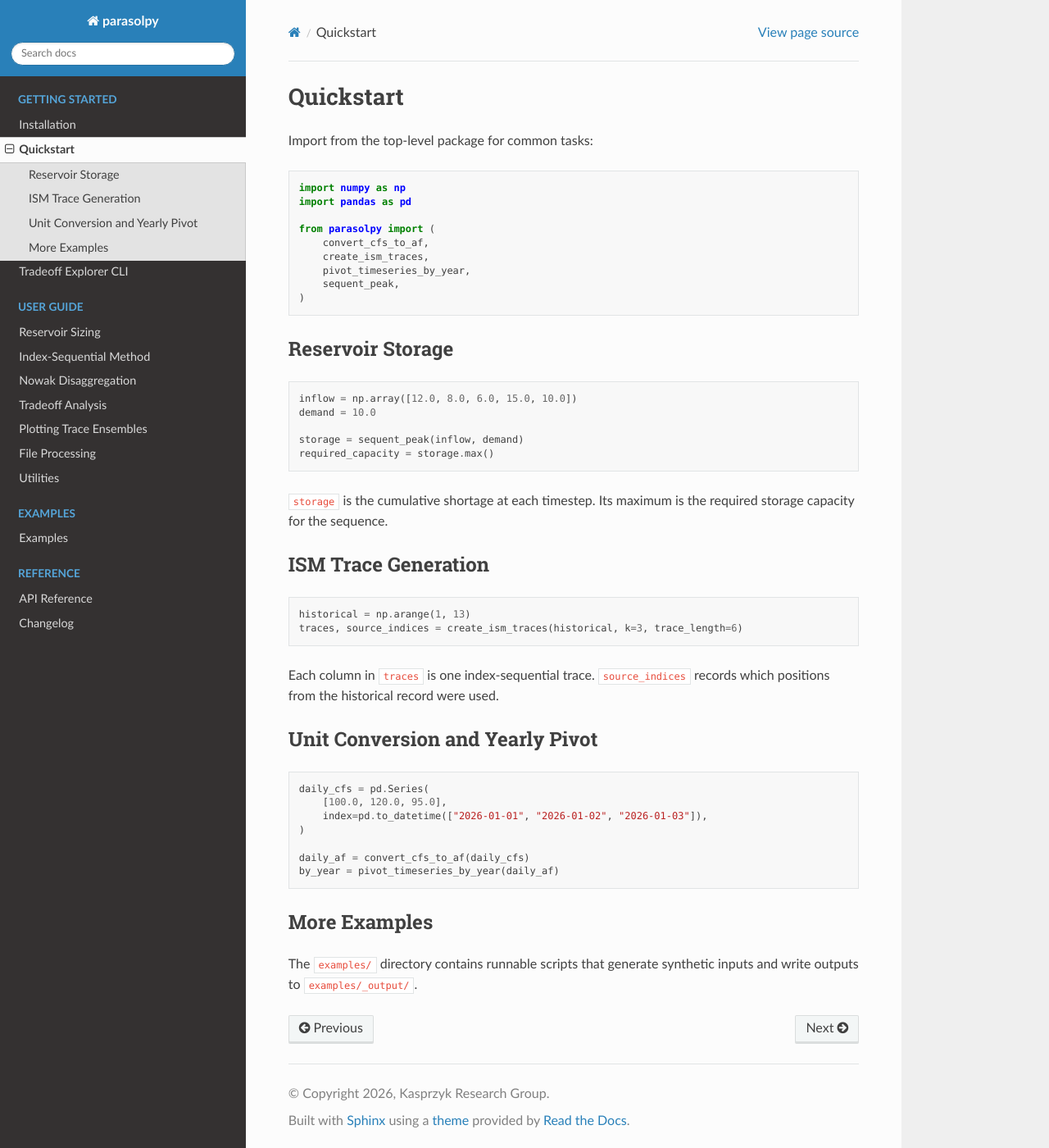
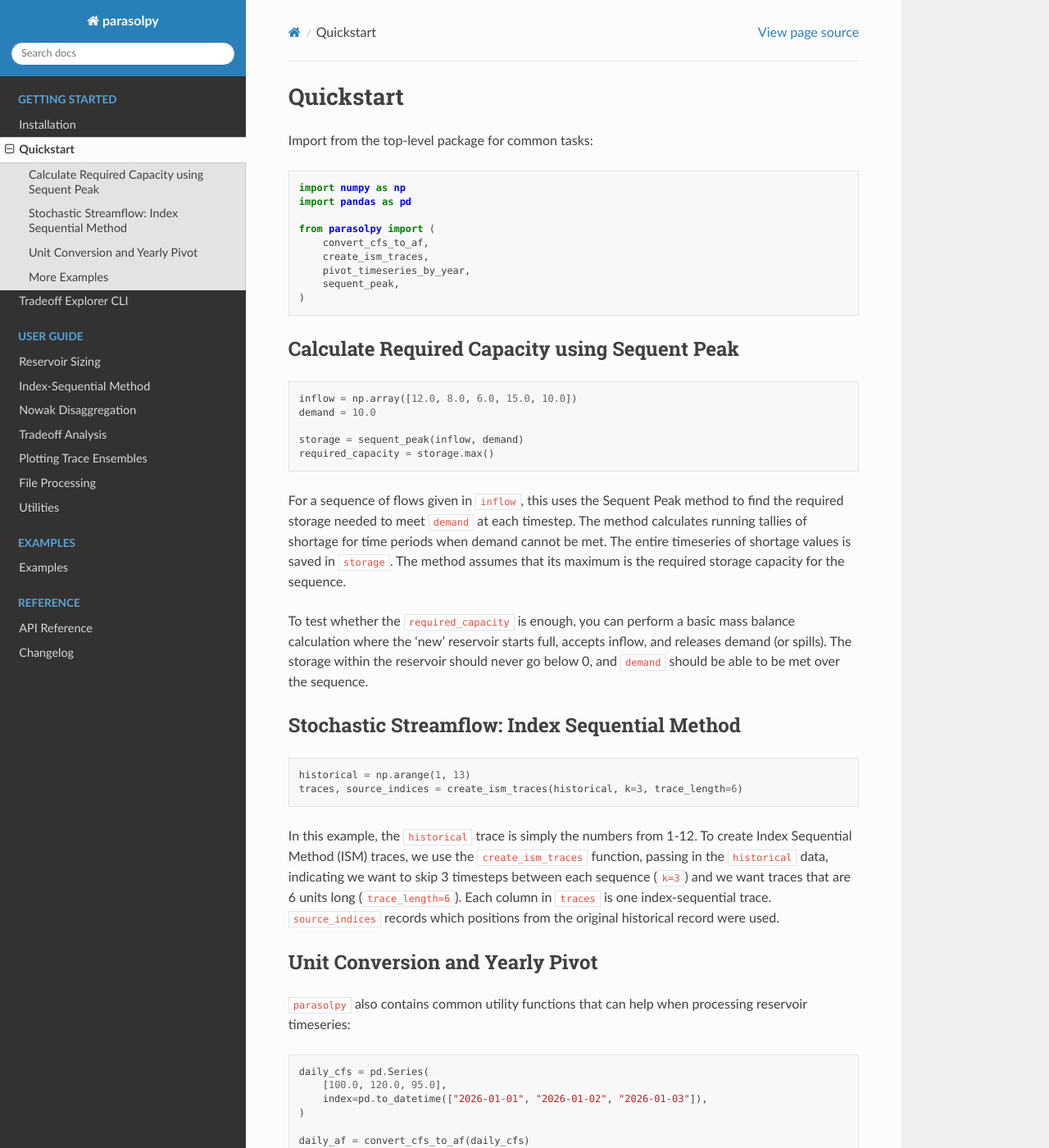
Before and after one commit to jrkasprzyk/parasolpy, a Sphinx documentation site: the page built from docs/quickstart.md, in a window 1280 px wide and 1400 px high. Shown: the whole window at 82% size. Built offline with Sphinx 7.4.7 and the Read the Docs theme 3.1.0, drawn with Linux system fonts in a browser that asks for light colours.

Commit message:
update: readthedocs
Edits and improvements to index and quickstart

````diff
--- a/docs/quickstart.md
+++ b/docs/quickstart.md
@@ -14,7 +14,7 @@ from parasolpy import (
 )
 ```
 
-## Reservoir Storage
+## Calculate Required Capacity using Sequent Peak
 
 ```python
 inflow = np.array([12.0, 8.0, 6.0, 15.0, 10.0])
@@ -24,18 +24,22 @@ storage = sequent_peak(inflow, demand)
 required_capacity = storage.max()
 ```
 
-`storage` is the cumulative shortage at each timestep. Its maximum is the required storage capacity for the sequence.
+For a sequence of flows given in `inflow`, this uses the Sequent Peak method to find the required storage needed to meet `demand` at each timestep. The method calculates running tallies of shortage for time periods when demand cannot be met. The entire timeseries of shortage values is saved in `storage`. The method assumes that its maximum is the required storage capacity for the sequence.
 
-## ISM Trace Generation
+To test whether the `required_capacity` is enough, you can perform a basic mass balance calculation where the 'new' reservoir starts full, accepts inflow, and releases demand (or spills). The storage within the reservoir should never go below 0, and `demand` should be able to be met over the sequence.
+
+## Stochastic Streamflow: Index Sequential Method
 
 ```python
 historical = np.arange(1, 13)
 traces, source_indices = create_ism_traces(historical, k=3, trace_length=6)
 ```
 
-Each column in `traces` is one index-sequential trace. `source_indices` records which positions from the historical record were used.
+In this example, the `historical` trace is simply the numbers from 1-12. To create Index Sequential Method (ISM) traces, we use the `create_ism_traces` function, passing in the `historical` data, indicating we want to skip 3 timesteps between each sequence (`k=3`) and we want traces that are 6 units long (`trace_length=6`). Each column in `traces` is one index-sequential trace. `source_indices` records which positions from the original historical record were used.
 
 ## Unit Conversion and Yearly Pivot
+
+`parasolpy` also contains common utility functions that can help when processing reservoir timeseries:
 
 ```python
 daily_cfs = pd.Series(
````
Also changed, not shown: docs/index.md (+1 -1 lines).
